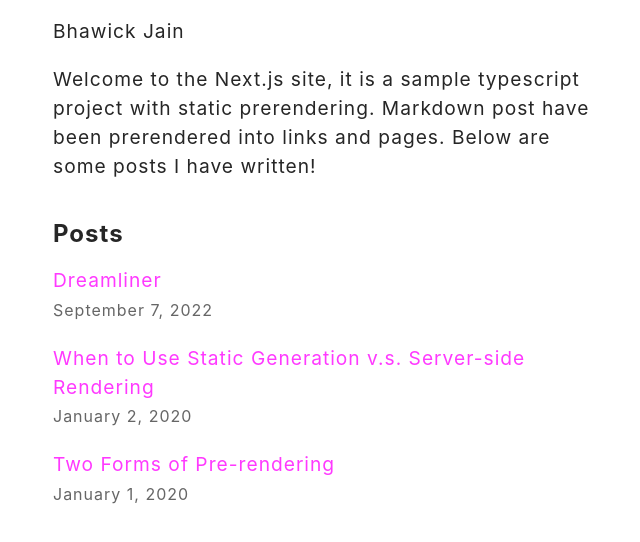
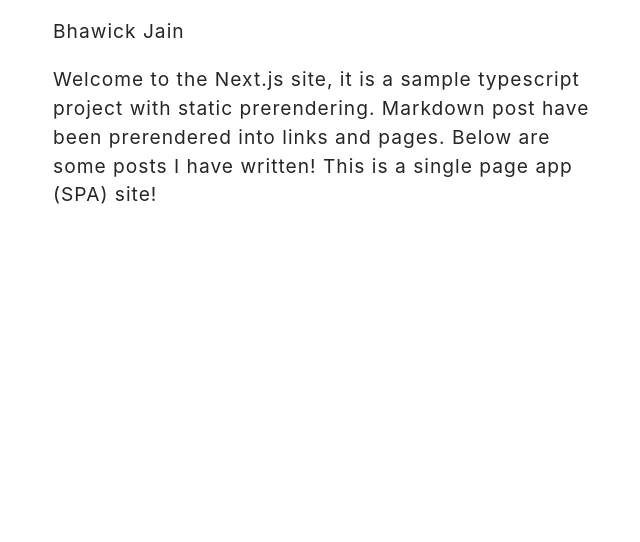
Before and after one commit to BhawickJain/nextjs-app, a Next.js app: page / in a window 1280 px wide. Shown: the part 194-736 px from the top of the page, without its empty margins (315-955 px from the left). Built offline with nearby package versions, Linux system fonts and the light colour scheme.

Commit message:
remove posts

```diff
--- a/lib/posts.ts
+++ /dev/null
@@ -1,116 +0,0 @@
-import fs from 'fs';
-import path from 'path';
-import matter from 'gray-matter';
-import { remark } from 'remark'
-import html from 'remark-html'
-
-// TODO: Move into utils folder
-
-const postsDirectory = path.join(process.cwd(), 'posts');
-
-export interface IPost {
-  id: string,
-  content: string;
-  title: string;
-  date: string;
-}
-
-export function getSortedPostsData(): IPost[] {
-  // Get file names under /posts
-  const fileNames = fs.readdirSync(postsDirectory);
-  const allPostsData = fileNames.map((fileName) => {
-    // Remove ".md" from file name to get id
-    const id = fileName.replace(/\.md$/, '');
-
-    // Read markdown file as string
-    const fullPath = path.join(postsDirectory, fileName);
-    const fileContents = fs.readFileSync(fullPath, 'utf8');
-
-    // Use gray-matter to parse the post metadata section
-    const matterResult = matter(fileContents);
-
-    // Combine the data with the id
-    return {
-      id,
-      title: matterResult.data.title,
-      date: matterResult.data.date,
-      content: matterResult.content,
-      ...matterResult.data,
-    };
-  });
-  // Sort posts by date
-  return allPostsData.sort((a, b) => {
-    const dateA: string = a.date
-    const dateB: string = b.date
-    if (dateA < dateB) {
-      return 1;
-    } else if (dateA > dateB) {
-      return -1;
-    } else {
-      return 0;
-    }
-  });
-}
-
-export interface PostId {
-    params: {
-        id: string;
-    }
-}
-
-/**
- * The returned list is not just an array of strings — it must
- * be an array of objects that look like the comment above.
- * Each object must have the params key and contain an object
- * with the id key (because we’re using [id] in the file name).
- * Otherwise, getStaticPaths will fail.
- *
- * The [id].tsx will look for an id in params
- */
-export function getAllPostIds() {
-  const fileNames = fs.readdirSync(postsDirectory);
-
-  // Returns an array that looks like this:
-  // [
-  //   {
-  //     params: {
-  //       id: 'ssg-ssr'
-  //     }
-  //   },
-  //   {
-  //     params: {
-  //       id: 'pre-rendering'
-  //     }
-  //   }
-  // ]
-  return fileNames.map((fileName) => {
-    return {
-      params: {
-        id: fileName.replace(/\.md$/, ''),
-      },
-    };
-  });
-}
-
-export async function getPostData(id: string) {
-  const fullPath = path.join(postsDirectory, `${id}.md`);
-  const fileContents = fs.readFileSync(fullPath, 'utf8');
-
-  // Use gray-matter to parse the post metadata section
-  const matterResult = matter(fileContents);
-
-  const processedContent = await remark()
-    .use(html)
-    .process(matterResult.content);
-
-  const contentHtml = processedContent.toString()
-
-  // Combine the data with the id
-  return {
-    id,
-    title: matterResult.data.title,
-    date: matterResult.data.date,
-    content: contentHtml,
-    // ...matterResult.data,
-  };
-}
--- a/pages/index.tsx
+++ b/pages/index.tsx
@@ -5,17 +5,13 @@ import Link from "next/link";
 import Date from '../components/Date';
 import utilStyles from '../styles/utils.module.css';
 
-interface HomeProps {
-  allPostsData: IPost[]
-}
-
 /**
  * Note how the home attribute is present without a value
  * within the Layout tag, this is to say that this Layout
  * is the Home page. There is conditional rendering within
  * the Layout component for a home page.
  */
-export default function Home( { allPostsData }: HomeProps ) {
+export default function Home() {
   return (
     <Layout home>
       <>
@@ -28,35 +24,11 @@ export default function Home( { allPostsData }: HomeProps ) {
           Welcome to the Next.js site, it is a sample typescript project with static prerendering.
           Markdown post have been prerendered into links and pages.
           Below are some posts I have written!
+
+          This is a single page app (SPA) site!
           </p>
-
-        </section>
-        <section className={`${utilStyles.headingMd} ${utilStyles.padding1px}`}>
-          <h2 className={utilStyles.headingLg}>Posts</h2>
-          <ul className={utilStyles.list}>
-            {allPostsData.map(({ id, date, title }) => (
-              <li className={utilStyles.listItem} key={id}>
-                <Link href={`/posts/${id}`}>
-                  <a>{title}</a>
-                </Link>
-                <br />
-                <small className={utilStyles.lightText}>
-                  <Date dateString={date} />
-                </small>
-              </li>
-           ))}
-          </ul>
         </section>
       </>
     </Layout>
   );
 }
-
-export async function getStaticProps() {
-  const allPostsData = getSortedPostsData();
-  return {
-    props: {
-      allPostsData,
-    },
-  };
-}
```
Also changed, not shown: pages/posts/[id].tsx (deleted, +0 -46 lines).
